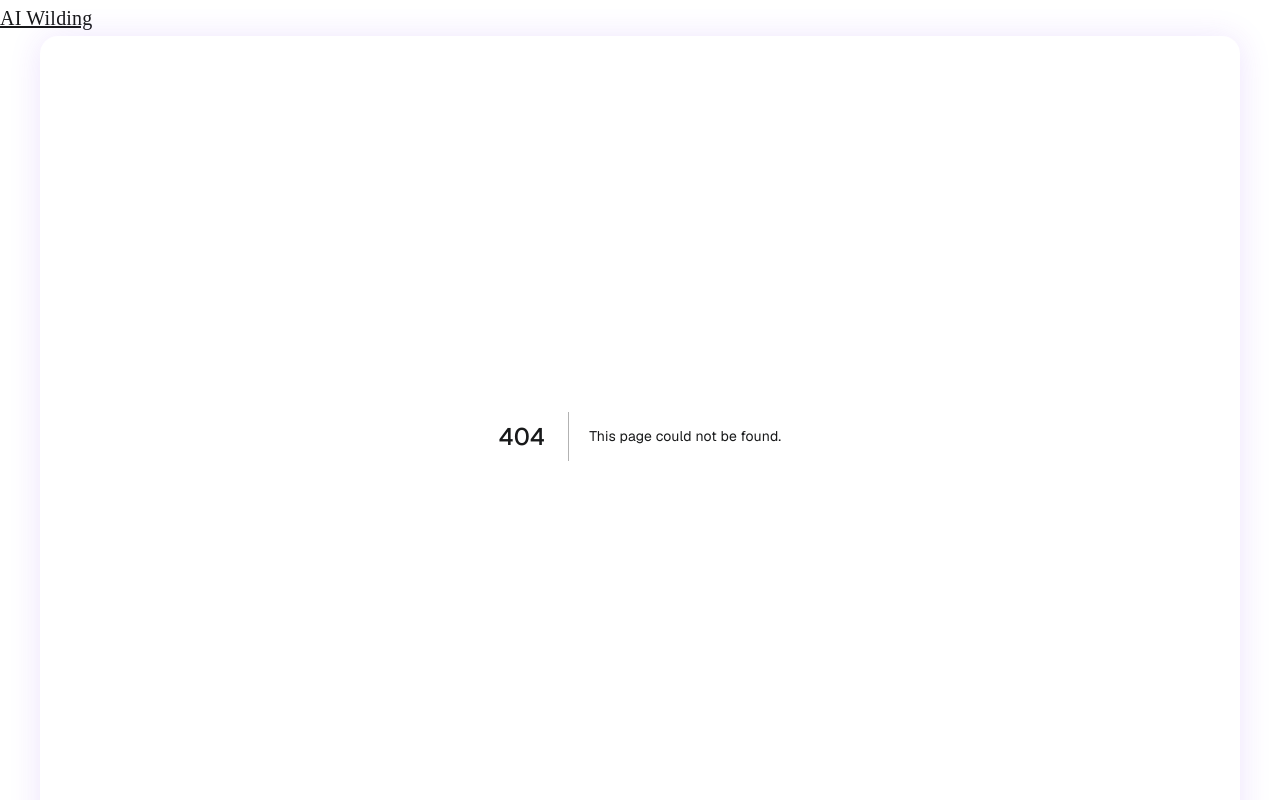
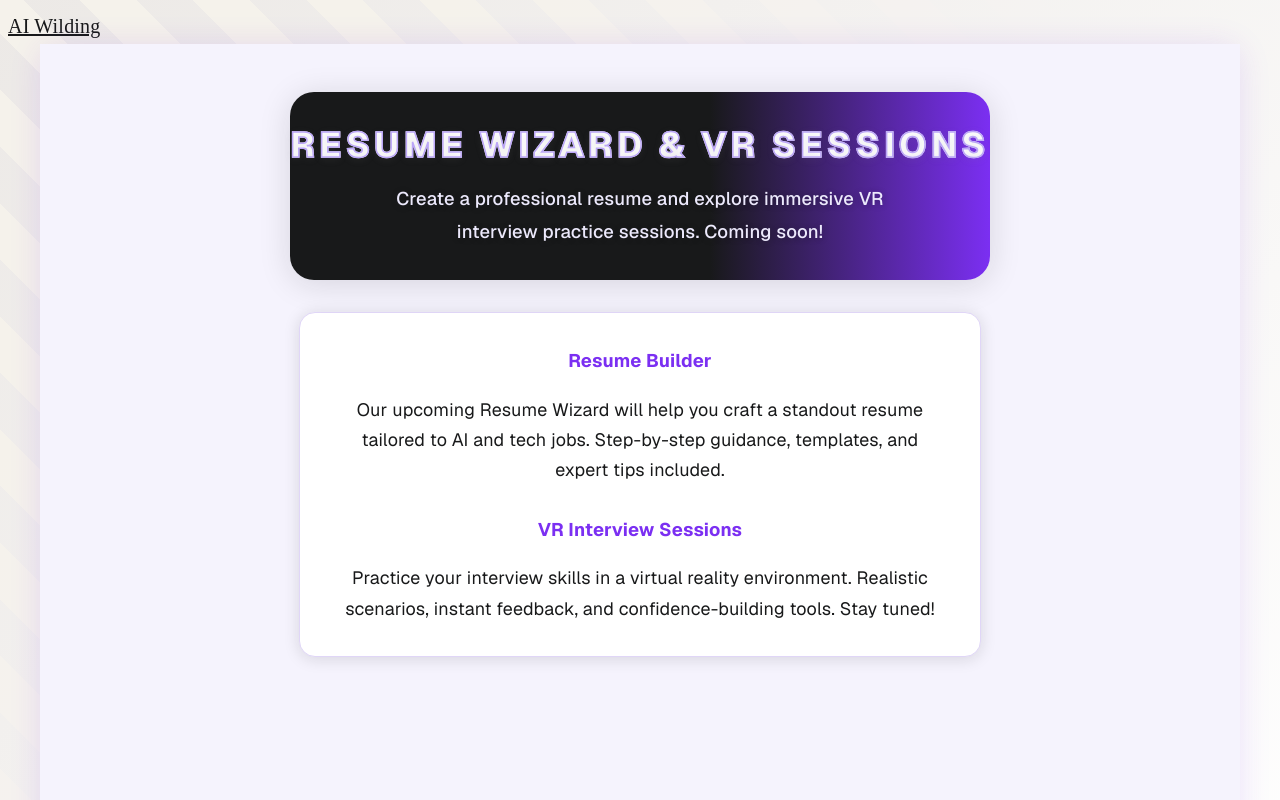
Before and after one commit to Shellzonit/auralis-sanctuary-, a Next.js app: page /resume-wizard in a window 1280 px wide. Before the commit this address had no page. Shown: the top 800 px of the page. Built offline with nearby package versions, Linux system fonts and the light colour scheme.

Commit message:
Add Resume Wizard page and tab to navigation

```diff
--- /dev/null
+++ b/app/resume-wizard/page.tsx
@@ -0,0 +1,30 @@
+"use client";
+
+import Link from "next/link";
+
+export default function ResumeWizardPage() {
+  return (
+    <main style={{ minHeight: '100vh', background: '#f5f3fd', display: 'flex', flexDirection: 'column', alignItems: 'center', padding: '0 1rem' }}>
+      <section style={{ width: '100%', maxWidth: 700, margin: '3rem auto 2rem auto', background: 'linear-gradient(90deg, #18191a 0%, #18191a 60%, #7b2ff2 100%)', borderRadius: 24, boxShadow: '0 4px 32px #18191a22', padding: '2rem 0', display: 'flex', flexDirection: 'column', alignItems: 'center', justifyContent: 'center', position: 'relative' }}>
+        <h1 style={{ color: 'rgba(255,255,255,0.97)', fontSize: '2.2rem', fontWeight: 800, fontFamily: 'Playfair Display, Georgia, serif', letterSpacing: '0.12em', textTransform: 'uppercase', textAlign: 'center', margin: 0, width: '100%', position: 'relative', zIndex: 2, textShadow: '0 2px 8px #8882', WebkitTextStroke: '1.5px #bba6f7', filter: 'none', background: 'linear-gradient(180deg, #fff 60%, #e0d6f7 100%)', WebkitBackgroundClip: 'text', WebkitTextFillColor: 'transparent', backgroundClip: 'text', lineHeight: 1.18, paddingBottom: '0.18em' }}>Resume Wizard & VR Sessions</h1>
+        <div style={{ color: '#ece9fc', fontSize: '1.15rem', fontWeight: 500, marginTop: 10, textAlign: 'center', maxWidth: 500, textShadow: '0 1px 6px #18191a55' }}>
+          Create a professional resume and explore immersive VR interview practice sessions. Coming soon!
+        </div>
+      </section>
+      <section style={{ background: '#fff', borderRadius: 16, padding: '32px 40px', maxWidth: 600, margin: '0 auto 48px auto', boxShadow: '0 2px 16px #18191a22', color: '#18191a', textAlign: 'center', fontSize: '1.12rem', lineHeight: 1.7, border: '1.5px solid #e0d6f7' }}>
+        <div style={{ marginBottom: 18 }}>
+          <strong style={{ color: '#7b2ff2', fontSize: '1.15rem' }}>Resume Builder</strong>
+        </div>
+        <div style={{ marginBottom: 28 }}>
+          Our upcoming Resume Wizard will help you craft a standout resume tailored to AI and tech jobs. Step-by-step guidance, templates, and expert tips included.
+        </div>
+        <div style={{ marginBottom: 18 }}>
+          <strong style={{ color: '#7b2ff2', fontSize: '1.15rem' }}>VR Interview Sessions</strong>
+        </div>
+        <div>
+          Practice your interview skills in a virtual reality environment. Realistic scenarios, instant feedback, and confidence-building tools. Stay tuned!
+        </div>
+      </section>
+    </main>
+  );
+}
```
Also changed, not shown: app/page.tsx (+16 -4 lines), components/NavTabs.tsx (+10 -9 lines).
